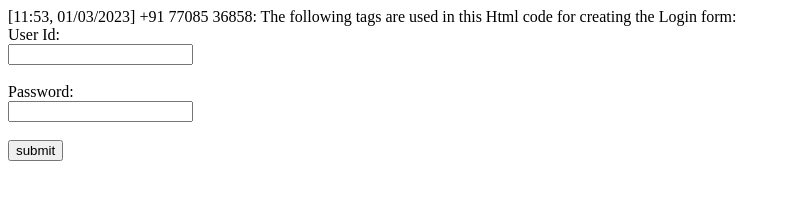
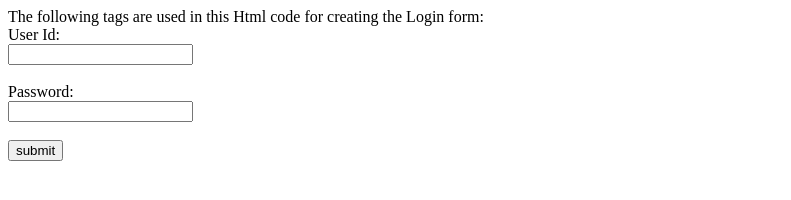
Before and after one commit to smriti230/index, a plain HTML site: page index.htm in a window 1280 px wide. Shown: the whole page, without its empty margins (0-791 px from the left). Drawn offline with Linux system fonts and the light colour scheme.

Commit message:
Update index.htm

```diff
--- a/index.htm
+++ b/index.htm
@@ -15,7 +15,7 @@ window.dataLayer.push({
   'signupMethod' : 'email'
 });
 </script>
-[11:53, 01/03/2023] +91 77085 36858: <script>
+ <script>
 window.dataLayer = window.dataLayer ||[];
 window.dataLayer.push({
   'event': 'login',
```
